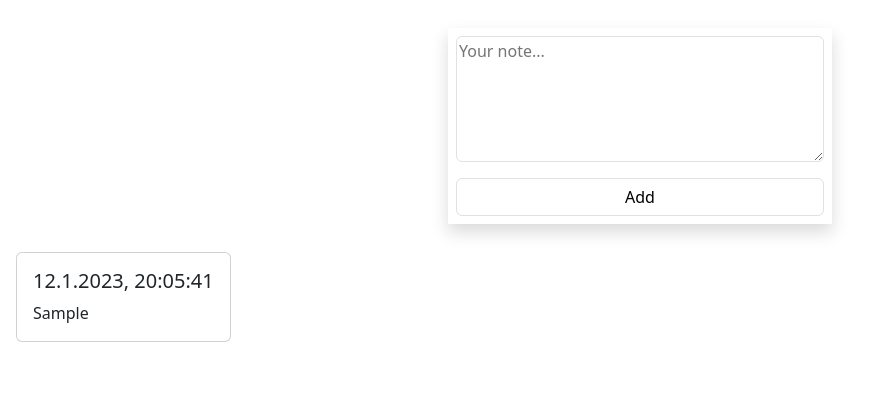
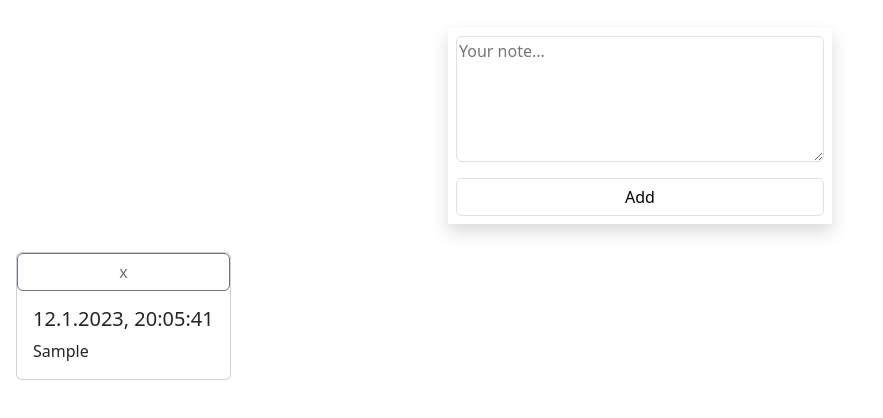
Before and after one commit to nnadavm/notes-all, a React (Create React App) app in the folder notes-app/: page / in a window 1280 px wide. Both pictures are taken after typing "Sample" into the empty fields and a click on the button "Add". Shown: the top 418 px of the page, without its empty margins (0-883 px from the left). Built offline with nearby package versions, Linux system fonts and the light colour scheme.

Commit message:
complete milestone-2

```diff
--- a/notes-app/src/App.js
+++ b/notes-app/src/App.js
@@ -1,9 +1,9 @@
-import NoteForm from './components/NoteForm/NoteForm';
+import Notes from './components/Notes/Notes';
 
 function App() {
   return (
     <div className='p-2'>
-      <NoteForm />
+      <Notes />
     </div>
   );
 }
--- a/notes-app/src/components/AddNote/AddNote.js
+++ b/notes-app/src/components/AddNote/AddNote.js
@@ -1,9 +1,11 @@
 import React from "react";
 
-function AddNote({ value }) {
+function AddNote({ value, id, removeNote }) {
     const date = (new Date).toLocaleString('he-IL');
+
     return (
-        <div className="card m-2">
+        <div className="card m-2" id={id}>
+            <button onClick={() => removeNote(id)} className="btn btn-outline-secondary">x</button>
             <div className="card-body">
                 <h5 className="card-title">{date}</h5>
                 <p className="card-text">{value}</p>
--- a/notes-app/src/components/NoteForm/NoteForm.jsx
+++ b/notes-app/src/components/NoteForm/NoteForm.jsx
@@ -1,45 +1,23 @@
-import React, { useState } from "react";
-import './NoteForm.css'
-import AddNote from "../AddNote/AddNote";
+import React from "react";
 
-function NoteForm() {
-    const [inputList, setInputList] = useState([]);
-    const [inputText, setInputText] = useState('');
-
-    function handleChange(event) {
-        setInputText(event.target.value);
-      };
-
-    function handleClick() {
-        if (inputText === '') {
-            return
-        }
-        setInputList(inputList.concat(<AddNote value={inputText} key={inputList.length} />));
-        setInputText('')
-    };
-
+function NoteForm({ handleChange, handleClick, inputText }) {
     return (
-        <div>
-            <div className="form-container d-flex flex-column shadow bg-body-tertiary">
-                <textarea
+        <div className="form-container d-flex flex-column shadow bg-body-tertiary">
+            <textarea
                 value={inputText}
                 onChange={handleChange}
                 className='m-2 rounded border'
                 cols="40"
                 rows="5"
                 placeholder="Your note...">
-                </textarea>
+            </textarea>
 
-                <button
+            <button
                 onClick={handleClick}
                 className="m-2 btn btn-light border bg-white">
                 Add</button>
+        </div>
 
-            </div>
-            <div className="d-flex flex-wrap">
-                {inputList}
-            </div>
-        </div>
     )
 }
 
--- /dev/null
+++ b/notes-app/src/components/Notes/Notes.jsx
@@ -0,0 +1,62 @@
+import React, { useState } from "react";
+import './Notes.css'
+import NoteForm from "../NoteForm/NoteForm";
+import AddNote from "../AddNote/AddNote";
+
+let count = 0;
+
+function Notes() {
+    const [inputList, setInputList] = useState([]);
+    const [inputText, setInputText] = useState('');
+
+    function handleChange(event) {
+        setInputText(event.target.value);
+    };
+
+    function handleClick() {
+        if (inputText === '') {
+            return
+        }
+        setInputList(inputList.concat(
+            {
+                value: inputText,
+                id: count
+            }
+        ));
+        count++;
+        setInputText('')
+    };
+
+    function removeNote(noteId) {
+        if (window.confirm('are you sure?')) {
+            setInputList(inputList.filter((note) => {
+                if (note.id !== noteId) {
+                    return note
+                }
+            }));
+        }
+    }
+
+    return (
+        <div>
+            <NoteForm
+                handleChange={handleChange}
+                handleClick={handleClick}
+                inputText={inputText}
+            />
+
+            <div className="d-flex flex-wrap">
+                {inputList.map((note) => {
+                    return (<AddNote
+                        value={note.value}
+                        id={note.id}
+                        key={note.id}
+                        removeNote={removeNote}
+                    />)
+                })}
+            </div>
+        </div>
+    )
+}
+
+export default Notes;
```
Also changed, not shown: notes-app/src/components/Notes/Notes.css (renamed from notes-app/src/components/NoteForm/NoteForm.css).
